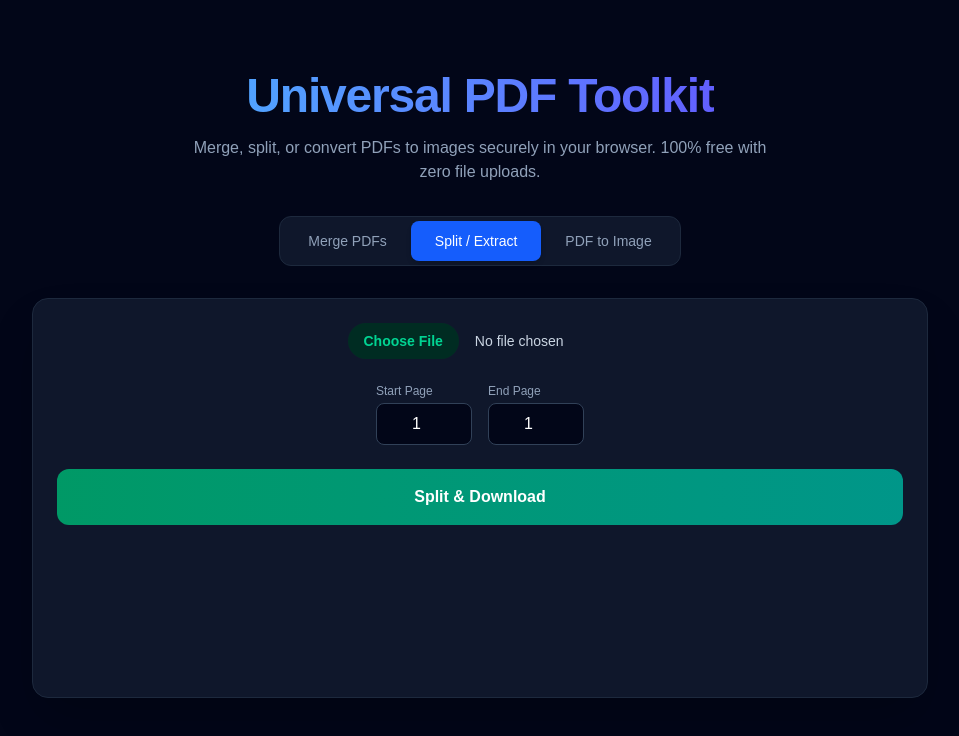
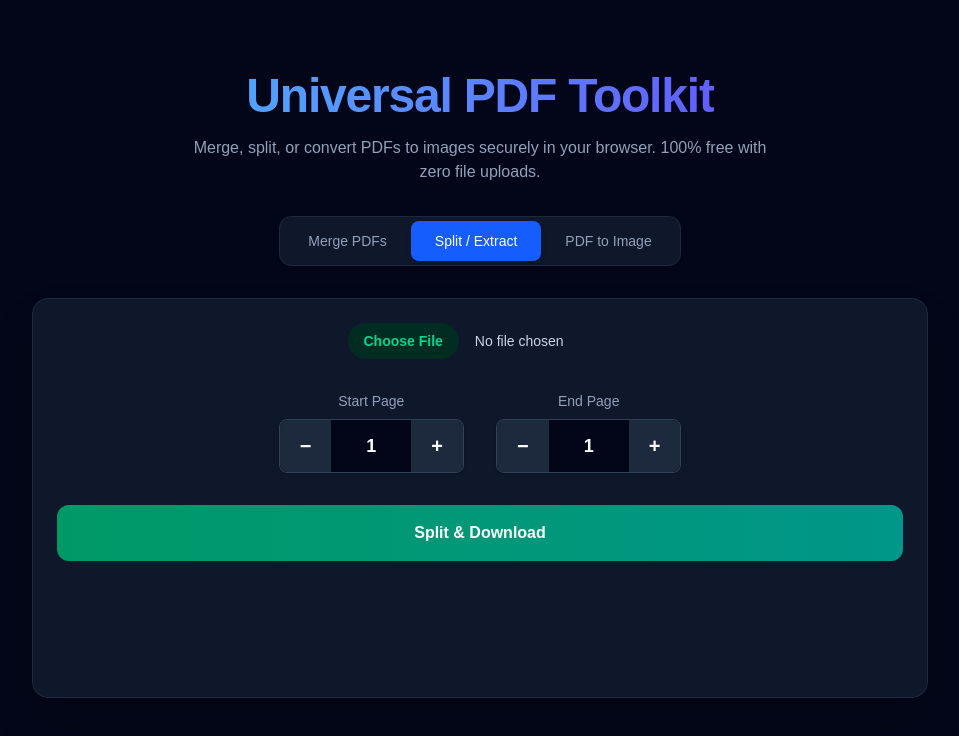
Before and after one commit to remstr/json-csv-converter, a Next.js app: page /pdf-converter in a window 1280 px wide. Both pictures are taken after a click on the button "Split / Extract". Shown: the top 736 px of the page, without its empty margins (160-1119 px from the left). Built offline with nearby package versions, Linux system fonts and the light colour scheme.

Commit message:
Enhance PDF merge functionality and UI
Added functionality to handle adding and removing files for merging PDFs. Updated error messages for clarity and improved UI for file selection.

```diff
--- a/src/app/pdf-converter/page.tsx
+++ b/src/app/pdf-converter/page.tsx
@@ -49,9 +49,22 @@ export default function PdfToolkitPage() {
     URL.revokeObjectURL(url);
   };
 
+  const handleAddMergeFiles = (e: React.ChangeEvent<HTMLInputElement>) => {
+    if (e.target.files && e.target.files.length > 0) {
+      const newFiles = Array.from(e.target.files);
+      setMergeFiles((prev) => [...prev, ...newFiles]);
+    }
+    e.target.value = '';
+    setError(null);
+  };
+
+  const removeMergeFile = (indexToRemove: number) => {
+    setMergeFiles((prev) => prev.filter((_, i) => i !== indexToRemove));
+  };
+
   const handleMerge = async () => {
     if (mergeFiles.length < 2) {
-      setError('Please select at least 2 PDF files to merge.');
+      setError('Please add at least 2 PDF files to merge.');
       return;
     }
     setLoading(true);
@@ -66,7 +79,6 @@ export default function PdfToolkitPage() {
         copiedPages.forEach((page) => mergedPdf.addPage(page));
       }
       const pdfBytes = await mergedPdf.save();
-      // Added "as any" to bypass strict Blob typing
       triggerDownload(new Blob([pdfBytes as any], { type: 'application/pdf' }), 'merged-document.pdf');
       setStatusMessage('Merge complete!');
     } catch (err) {
@@ -77,7 +89,7 @@ export default function PdfToolkitPage() {
 
   const handleSplit = async () => {
     if (!splitFile || startPage > endPage || startPage < 1) {
-      setError('Please provide a valid file and page range.');
+      setError('Please provide a valid file and ensure start page is before end page.');
       return;
     }
     setLoading(true);
@@ -98,7 +110,6 @@ export default function PdfToolkitPage() {
       copiedPages.forEach((page) => newPdf.addPage(page));
 
       const pdfBytes = await newPdf.save();
-      // Added "as any" to bypass strict Blob typing
       triggerDownload(new Blob([pdfBytes as any], { type: 'application/pdf' }), `split-${startPage}-to-${endPage}.pdf`);
       setStatusMessage('Split complete!');
     } catch (err: any) {
@@ -159,7 +170,6 @@ export default function PdfToolkitPage() {
           Merge, split, or convert PDFs to images securely in your browser. 100% free with zero file uploads.
         </p>
 
-        {/* Tab Navigation */}
         <div className="flex bg-slate-900 p-1 rounded-xl mb-8 border border-slate-800">
           {[
             { id: 'merge', label: 'Merge PDFs' },
@@ -185,15 +195,44 @@ export default function PdfToolkitPage() {
           {/* MERGE TAB */}
           {activeTab === 'merge' && (
             <div className="w-full flex flex-col items-center">
-              <input type="file" multiple accept="application/pdf" className="mb-4 text-sm text-slate-300 file:mr-4 file:py-2 file:px-4 file:rounded-full file:border-0 file:text-sm file:font-semibold file:bg-blue-950 file:text-blue-400 hover:file:bg-blue-900"
-                onChange={(e) => setMergeFiles(Array.from(e.target.files || []))} />
+              <div className="w-full border-2 border-dashed border-slate-700 hover:border-blue-500 transition rounded-xl p-8 flex flex-col items-center justify-center cursor-pointer bg-slate-950/50 relative mb-6">
+                <input
+                  type="file"
+                  multiple
+                  accept="application/pdf"
+                  onChange={handleAddMergeFiles}
+                  className="absolute inset-0 opacity-0 cursor-pointer w-full h-full"
+                />
+                <svg className="w-12 h-12 text-slate-500 mb-3" fill="none" stroke="currentColor" viewBox="0 0 24 24">
+                  <path strokeLinecap="round" strokeLinejoin="round" strokeWidth="2" d="M12 4v16m8-8H4" />
+                </svg>
+                <p className="text-sm font-medium text-slate-300">Click to add a PDF, or drag and drop</p>
+                <p className="text-xs text-slate-500 mt-1">You can add files one by one</p>
+              </div>
+
               {mergeFiles.length > 0 && (
-                <ul className="w-full text-sm text-slate-400 mb-6 bg-slate-950 p-4 rounded-lg border border-slate-800">
-                  {mergeFiles.map((f, i) => <li key={i}>📄 {f.name}</li>)}
+                <ul className="w-full text-sm text-slate-400 mb-6 bg-slate-950 p-4 rounded-lg border border-slate-800 space-y-2">
+                  {mergeFiles.map((f, i) => (
+                    <li key={i} className="flex items-center justify-between bg-slate-900 px-4 py-2 rounded-md border border-slate-800">
+                      <span className="truncate pr-4">📄 {i + 1}. {f.name}</span>
+                      <button
+                        onClick={() => removeMergeFile(i)}
+                        className="text-slate-500 hover:text-red-400 font-bold transition"
+                        title="Remove file"
+                      >
+                        ✕
+                      </button>
+                    </li>
+                  ))}
                 </ul>
               )}
-              <button onClick={handleMerge} disabled={loading} className="w-full py-4 rounded-xl bg-gradient-to-r from-blue-600 to-indigo-600 font-semibold text-white hover:from-blue-500 hover:to-indigo-500 transition disabled:opacity-50">
-                {loading ? 'Processing...' : 'Merge PDFs'}
+
+              <button
+                onClick={handleMerge}
+                disabled={loading || mergeFiles.length < 2}
+                className="w-full py-4 rounded-xl bg-gradient-to-r from-blue-600 to-indigo-600 font-semibold text-white hover:from-blue-500 hover:to-indigo-500 transition disabled:opacity-50"
+              >
+                {loading ? 'Processing...' : `Merge ${mergeFiles.length} PDFs`}
               </button>
             </div>
           )}
@@ -201,12 +240,55 @@ export default function PdfToolkitPage() {
           {/* SPLIT TAB */}
           {activeTab === 'split' && (
             <div className="w-full flex flex-col items-center">
-              <input type="file" accept="application/pdf" className="mb-6 text-sm text-slate-300 file:mr-4 file:py-2 file:px-4 file:rounded-full file:border-0 file:text-sm file:font-semibold file:bg-emerald-950 file:text-emerald-400 hover:file:bg-emerald-900"
+              <input type="file" accept="application/pdf" className="mb-8 text-sm text-slate-300 file:mr-4 file:py-2 file:px-4 file:rounded-full file:border-0 file:text-sm file:font-semibold file:bg-emerald-950 file:text-emerald-400 hover:file:bg-emerald-900"
                 onChange={(e) => setSplitFile(e.target.files?.[0] || null)} />
-              <div className="flex gap-4 mb-6">
-                <div className="flex flex-col"><label className="text-xs text-slate-400 mb-1">Start Page</label><input type="number" min="1" value={startPage} onChange={(e) => setStartPage(Number(e.target.value))} className="bg-slate-950 border border-slate-700 text-white px-4 py-2 rounded-lg w-24 text-center" /></div>
-                <div className="flex flex-col"><label className="text-xs text-slate-400 mb-1">End Page</label><input type="number" min="1" value={endPage} onChange={(e) => setEndPage(Number(e.target.value))} className="bg-slate-950 border border-slate-700 text-white px-4 py-2 rounded-lg w-24 text-center" /></div>
+
+              <div className="flex flex-col sm:flex-row gap-8 mb-8">
+                {/* Start Page Custom Control */}
+                <div className="flex flex-col items-center">
+                  <label className="text-sm font-medium text-slate-400 mb-2">Start Page</label>
+                  <div className="flex shadow-sm rounded-lg border border-slate-700">
+                    <button
+                      onClick={() => setStartPage(Math.max(1, startPage - 1))}
+                      className="px-5 py-3 bg-slate-800 hover:bg-slate-700 text-white rounded-l-lg text-xl font-bold transition flex items-center justify-center"
+                    >−</button>
+                    <input
+                      type="number"
+                      min="1"
+                      value={startPage}
+                      onChange={(e) => setStartPage(Math.max(1, Number(e.target.value)))}
+                      className="bg-slate-950 text-white px-2 py-3 w-20 text-center text-lg font-semibold [appearance:textfield] [&::-webkit-outer-spin-button]:appearance-none [&::-webkit-inner-spin-button]:appearance-none focus:outline-none"
+                    />
+                    <button
+                      onClick={() => setStartPage(startPage + 1)}
+                      className="px-5 py-3 bg-slate-800 hover:bg-slate-700 text-white rounded-r-lg text-xl font-bold transition flex items-center justify-center"
+                    >+</button>
+                  </div>
+                </div>
+
+                {/* End Page Custom Control */}
+                <div className="flex flex-col items-center">
+                  <label className="text-sm font-medium text-slate-400 mb-2">End Page</label>
+                  <div className="flex shadow-sm rounded-lg border border-slate-700">
+                    <button
+                      onClick={() => setEndPage(Math.max(1, endPage - 1))}
+                      className="px-5 py-3 bg-slate-800 hover:bg-slate-700 text-white rounded-l-lg text-xl font-bold transition flex items-center justify-center"
+                    >−</button>
+                    <input
+                      type="number"
+                      min="1"
+                      value={endPage}
+                      onChange={(e) => setEndPage(Math.max(1, Number(e.target.value)))}
+                      className="bg-slate-950 text-white px-2 py-3 w-20 text-center text-lg font-semibold [appearance:textfield] [&::-webkit-outer-spin-button]:appearance-none [&::-webkit-inner-spin-button]:appearance-none focus:outline-none"
+                    />
+                    <button
+                      onClick={() => setEndPage(endPage + 1)}
+                      className="px-5 py-3 bg-slate-800 hover:bg-slate-700 text-white rounded-r-lg text-xl font-bold transition flex items-center justify-center"
+                    >+</button>
+                  </div>
+                </div>
               </div>
+
               <button onClick={handleSplit} disabled={loading} className="w-full py-4 rounded-xl bg-gradient-to-r from-emerald-600 to-teal-600 font-semibold text-white hover:from-emerald-500 hover:to-teal-500 transition disabled:opacity-50">
                 {loading ? 'Processing...' : 'Split & Download'}
               </button>
```
